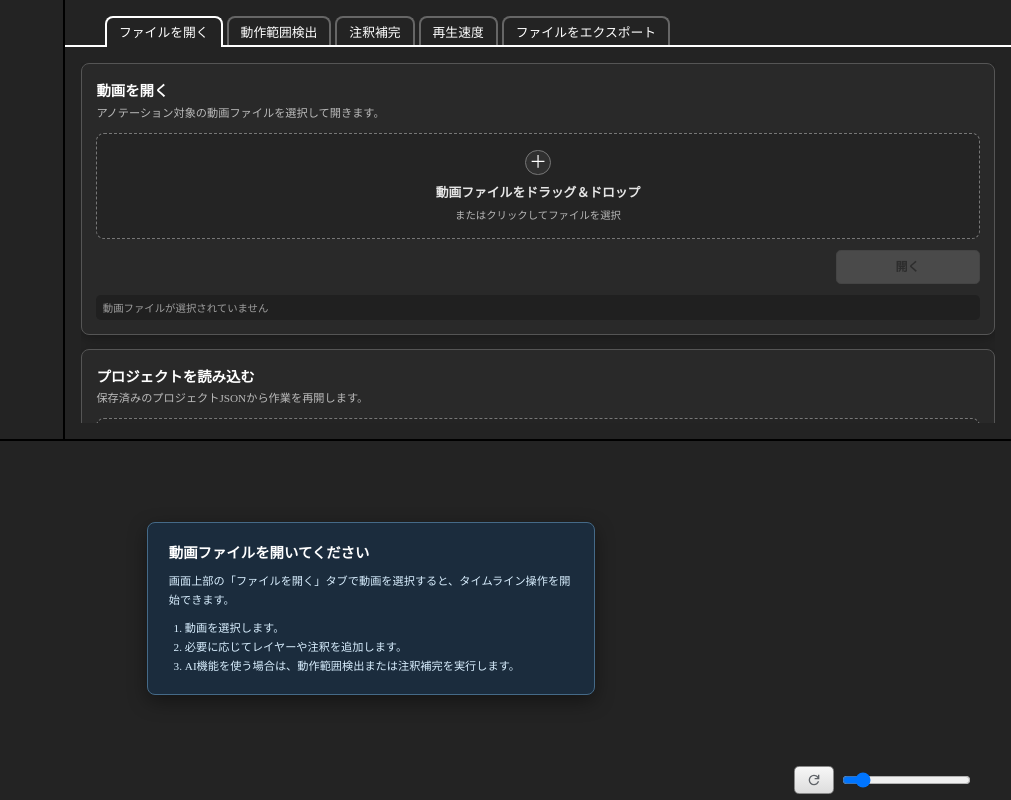
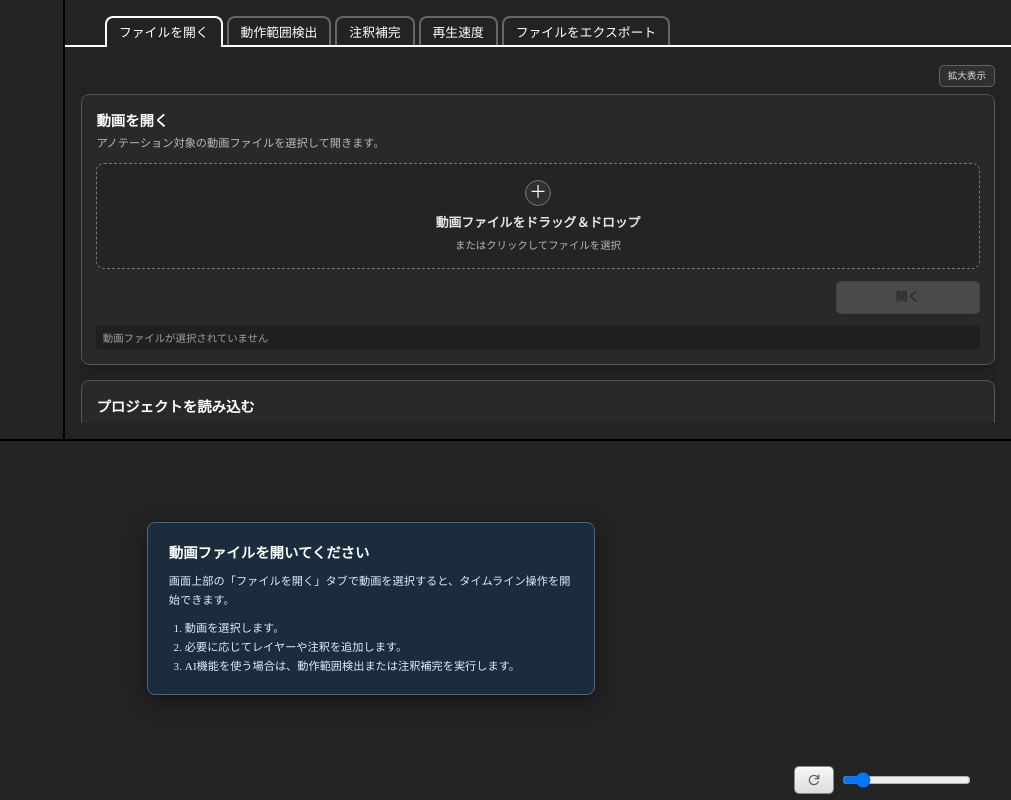
Before and after one commit to Kazuyai/MONBLAN, a React (Vite) app: page / in a window 1280 px wide. Shown: the whole page, without its empty margins (269-1280 px from the left). Built offline with nearby package versions, Linux system fonts and the light colour scheme.

Commit message:
feat: タブ内容を拡大表示できるポップアップを追加

```diff
--- a/src/renderer/App.scss
+++ b/src/renderer/App.scss
@@ -306,6 +306,13 @@ button {
   @include app-button;
 }
 
+.tab-panel-backdrop {
+  position: fixed;
+  inset: 0;
+  z-index: 80;
+  background: #0009;
+}
+
 .no-spin::-webkit-inner-spin-button,
 .no-spin::-webkit-outer-spin-button {
   -webkit-appearance: none;
@@ -403,6 +410,76 @@ button {
           > div {
             height: 100%;
             overflow-y: hidden;
+            min-height: 0;
+            flex-direction: column;
+            .tab-panel-toolbar {
+              display: flex;
+              flex: none;
+              align-items: center;
+              justify-content: flex-end;
+              min-height: 32rem;
+              margin-bottom: 6rem;
+              h2 {
+                flex: 1;
+                color: #eee;
+                font-size: 18rem;
+              }
+              .tab-panel-expand-button {
+                min-height: 28rem;
+                padding: 4rem 10rem;
+                border-color: #646464;
+                background: #303030;
+                color: #ddd;
+                font-size: 12rem;
+                font-weight: 500;
+                &:hover {
+                  border-color: #999;
+                  background: #3c3c3c;
+                  color: #fff;
+                  box-shadow: none;
+                }
+              }
+            }
+            .tab-panel-body {
+              flex: 1;
+              min-height: 0;
+              overflow: hidden;
+            }
+            &.expanded {
+              position: fixed;
+              top: 50%;
+              left: 50%;
+              z-index: 90;
+              width: min(980px, calc(100vw - 48px));
+              height: min(720px, calc(100vh - 48px));
+              padding: 22rem;
+              transform: translate(-50%, -50%);
+              border: 1rem solid #696969;
+              border-radius: 12rem;
+              background: #262626;
+              box-shadow: 0 20rem 60rem #000b;
+              .tab-panel-toolbar {
+                min-height: 36rem;
+                margin-bottom: 14rem;
+                .tab-panel-expand-button {
+                  width: 30rem;
+                  min-height: 30rem;
+                  padding: 0;
+                  border: 0;
+                  border-radius: 50%;
+                  background: transparent;
+                  color: #ddd;
+                  font-size: 23rem;
+                  font-weight: 400;
+                  line-height: 1;
+                  &:hover {
+                    border: 0;
+                    background: #ffffff1c;
+                    box-shadow: none;
+                  }
+                }
+              }
+            }
             #open-file {
               display: flex;
               flex-direction: column;
--- a/src/renderer/components/Settings.tsx
+++ b/src/renderer/components/Settings.tsx
@@ -1,4 +1,5 @@
 import React, { useEffect, useRef, useState } from 'react'
+import { createPortal } from 'react-dom'
 import type { ApiStatus } from '../../main/preload'
 import type {
   AnnotationProject,
@@ -58,6 +59,7 @@ export const Settings: React.FC<SettingsProps> = ({
   selectedTimelineAnnotation
 }) => {
   const [selectedTabIndex, setSelectedTabIndex] = useState(0)
+  const [expandedTabIndex, setExpandedTabIndex] = useState<number | null>(null)
   const tabHeaderRef = useRef<HTMLDivElement>(null)
 
   const tabs = [
@@ -149,6 +151,44 @@ export const Settings: React.FC<SettingsProps> = ({
   }, [])
 
   useEffect(() => {
+    if (expandedTabIndex === null) return
+    const handleEscape = (event: KeyboardEvent) => {
+      if (
+        event.key === 'Escape' &&
+        !document.querySelector('.analysis-step-dialog-backdrop')
+      ) {
+        setExpandedTabIndex(null)
+      }
+    }
+    document.addEventListener('keydown', handleEscape)
+    return () => document.removeEventListener('keydown', handleEscape)
+  }, [expandedTabIndex])
+
+  const keepFocusInExpandedTab = (
+    event: React.KeyboardEvent<HTMLDivElement>
+  ) => {
+    if (event.key !== 'Tab') return
+    const controls = Array.from(
+      event.currentTarget.querySelectorAll<HTMLElement>(
+        'button, input, select, textarea, [tabindex]'
+      )
+    ).filter(
+      (control) =>
+        !control.hasAttribute('disabled') && control.getClientRects().length > 0
+    )
+    const firstControl = controls[0]
+    const lastControl = controls[controls.length - 1]
+    if (!firstControl || !lastControl) return
+    if (event.shiftKey && document.activeElement === firstControl) {
+      event.preventDefault()
+      lastControl.focus()
+    } else if (!event.shiftKey && document.activeElement === lastControl) {
+      event.preventDefault()
+      firstControl.focus()
+    }
+  }
+
+  useEffect(() => {
     const tabHeader = tabHeaderRef.current
 
     const handleWheel = (event: WheelEvent) => {
@@ -168,6 +208,7 @@ export const Settings: React.FC<SettingsProps> = ({
   }, [])
 
   return (
+    <>
       <section className="settings">
         {/* タブのヘッダー */}
         <div className="tab-header" ref={tabHeaderRef}>
@@ -187,13 +228,47 @@ export const Settings: React.FC<SettingsProps> = ({
           {tabs.map((tab, index) => (
             <div
               key={index}
-            style={{ display: selectedTabIndex === index ? 'block' : 'none' }}
+              className={`tab-panel${expandedTabIndex === index ? ' expanded' : ''}`}
+              style={{ display: selectedTabIndex === index ? 'flex' : 'none' }}
+              role={expandedTabIndex === index ? 'dialog' : undefined}
+              aria-modal={expandedTabIndex === index ? true : undefined}
+              aria-labelledby={expandedTabIndex === index ? `settings-tab-title-${index}` : undefined}
+              onKeyDown={expandedTabIndex === index ? keepFocusInExpandedTab : undefined}
             >
-            {tab.component()}
+              <div className="tab-panel-toolbar">
+                {expandedTabIndex === index && (
+                  <h2 id={`settings-tab-title-${index}`}>{tab.label}</h2>
+                )}
+                <button
+                  type="button"
+                  className="tab-panel-expand-button"
+                  aria-label={
+                    expandedTabIndex === index
+                      ? `${tab.label}の拡大表示を閉じる`
+                      : `${tab.label}を拡大表示`
+                  }
+                  onClick={() =>
+                    setExpandedTabIndex(expandedTabIndex === index ? null : index)
+                  }
+                >
+                  {expandedTabIndex === index ? '×' : '拡大表示'}
+                </button>
+              </div>
+              <div className="tab-panel-body">{tab.component()}</div>
             </div>
           ))}
         </div>
       </section>
+      {expandedTabIndex !== null &&
+        createPortal(
+          <div
+            className="tab-panel-backdrop"
+            onMouseDown={() => setExpandedTabIndex(null)}
+            aria-hidden="true"
+          />,
+          document.body
+        )}
+    </>
   )
 }
 
```
Lines whose indentation alone changed are shown as unchanged.
